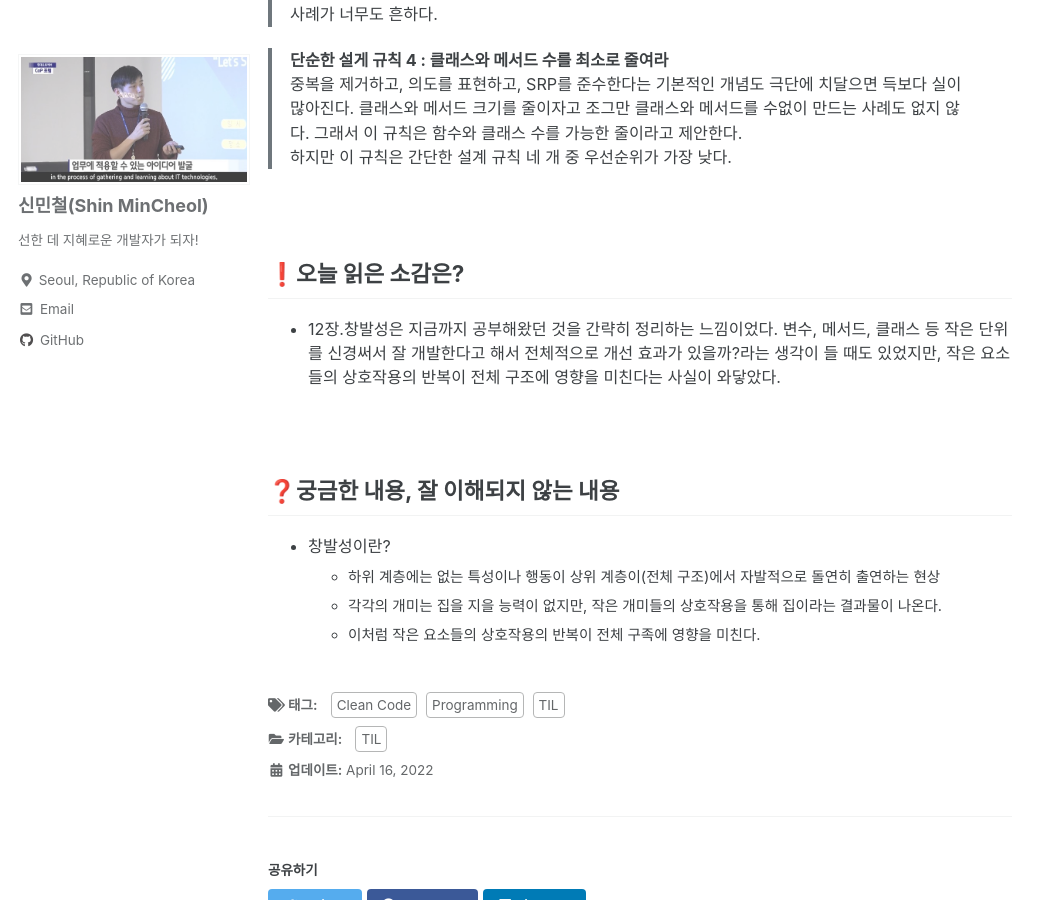
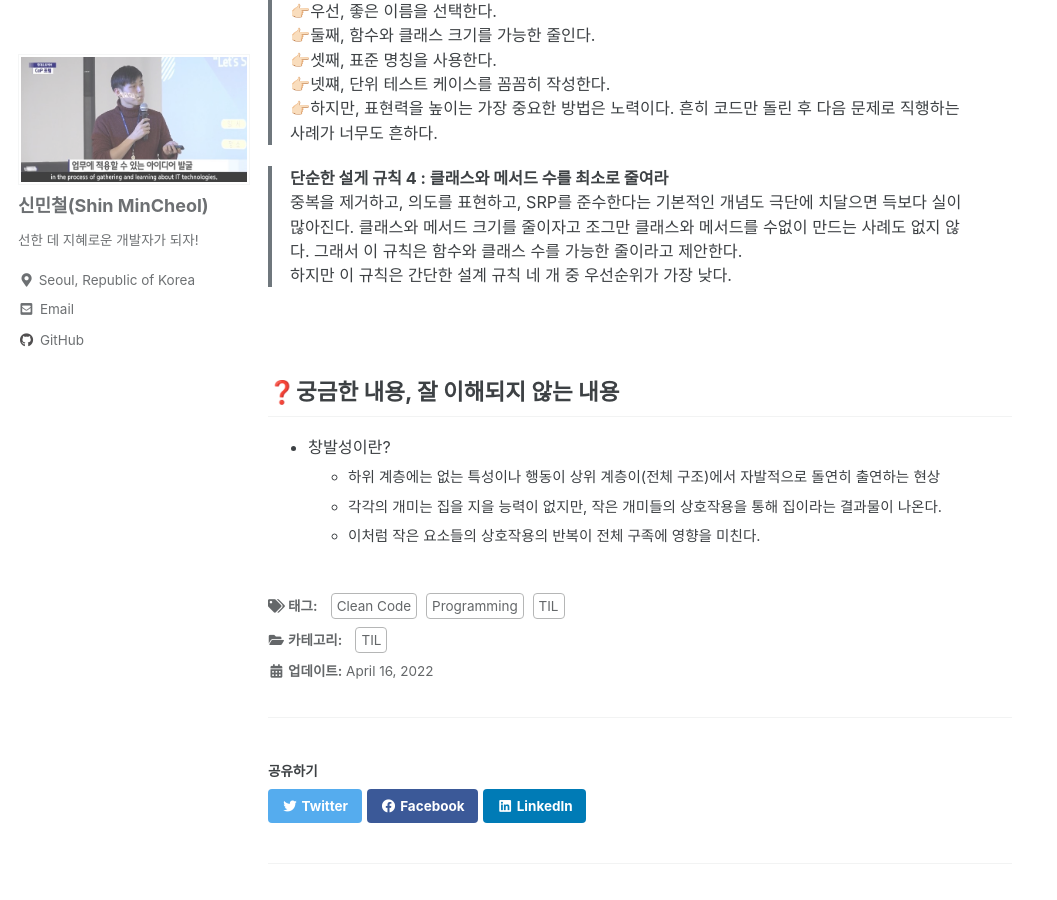
Before and after one commit to alsoj/alsoj.github.io, a Jekyll site: the page built from _posts/til/clean code/2022-04-16-[클린코드]12.창발성.md, in a window 1280 px wide and 900 px high, scrolled down 1085 px. Shown: the whole window, without its empty margins (0-1057 px from the left). Built offline with Jekyll 4.4.1, drawn with Linux system fonts in a browser that asks for light colours; cached includes are drawn as plain includes; comment, search, counter and statistics services are not loaded; some of the changed text lies outside the part shown.

Commit message:
modify TIL clean code

```diff
--- a/_posts/til/clean code/2022-04-16-[클린코드]12.창발성.md
+++ b/_posts/til/clean code/2022-04-16-[클린코드]12.창발성.md
@@ -7,6 +7,10 @@ tags:
   - Clean Code
   - Programming
 ---
+
+12장.창발성은 지금까지 공부해왔던 것을 간략히 정리하는 느낌이었다. 변수, 메서드, 클래스 등 작은 단위를 신경써서 잘 개발한다고 해서 전체적으로 개선 효과가 있을까?라는 생각이 들 때도 있었지만, 작은 요소들의 상호작용의 반복이 전체 구조에 영향을 미친다는 사실이 와닿았다.
+
+<br />
 
 ## 📆TIL(Today I Learned) 날짜
 
@@ -43,12 +47,6 @@ tags:
 
 <br />
 
-## ❗오늘 읽은 소감은?
-
-- 12장.창발성은 지금까지 공부해왔던 것을 간략히 정리하는 느낌이었다. 변수, 메서드, 클래스 등 작은 단위를 신경써서 잘 개발한다고 해서 전체적으로 개선 효과가 있을까?라는 생각이 들 때도 있었지만, 작은 요소들의 상호작용의 반복이 전체 구조에 영향을 미친다는 사실이 와닿았다.
-
-<br />
-
 ## ❓궁금한 내용, 잘 이해되지 않는 내용
 
 - 창발성이란?
```
